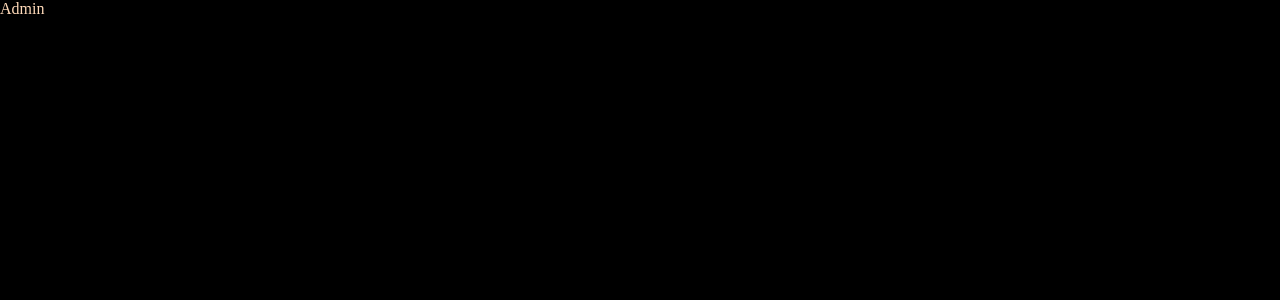
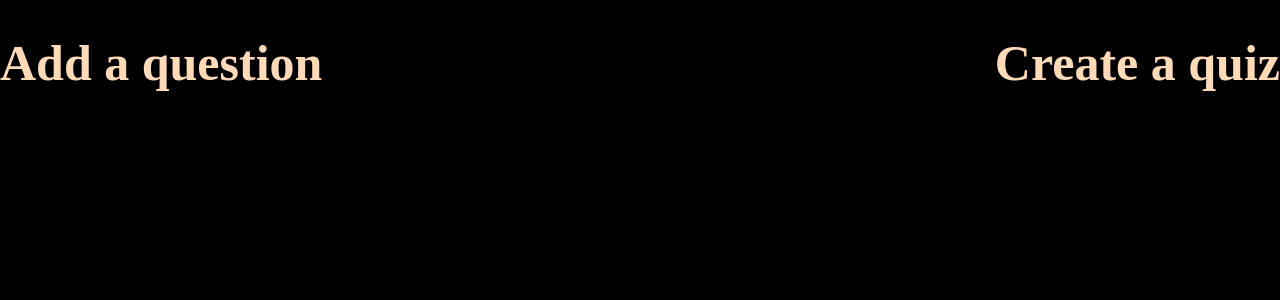
Before and after one commit to AFFAN-AHMAD/Digiaccel-Assignment, a React (Create React App) app in the folder client/: page /admin in a window 1280 px wide. Shown: the top 300 px of the page. Built offline with nearby package versions, Linux system fonts and the light colour scheme.

Commit message:
added: move to signup in login and move to login in sigup

```diff
--- a/client/src/App.js
+++ b/client/src/App.js
@@ -1,4 +1,3 @@
-import logo from "./logo.svg";
 import "./App.css";
 import Signup from "./pages/signup/Signup";
 import { Routes, Route } from "react-router-dom";
--- a/client/src/pages/admin/Admin.jsx
+++ b/client/src/pages/admin/Admin.jsx
@@ -1,7 +1,16 @@
 import React from "react";
-
+import styles from "./admin.module.css";
 const Admin = () => {
-  return <div>Admin</div>;
+  return (
+    <div className={styles.container}>
+      <div>
+        <h1>Add a question</h1>
+      </div>
+      <div>
+        <h1>Create a quiz</h1>
+      </div>
+    </div>
+  );
 };
 
 export default Admin;
--- /dev/null
+++ b/client/src/pages/admin/admin.module.css
@@ -0,0 +1,5 @@
+.container{
+    display: flex;
+    width: 100%;
+    justify-content: space-between;
+}
--- a/client/src/pages/login/Login.jsx
+++ b/client/src/pages/login/Login.jsx
@@ -54,7 +54,21 @@ const Login = () => {
           <input type="text" onChange={(e) => setPassword(e.target.value)} />
         </div>{" "}
         <div className={styles.inputContainers} style={{ border: "none" }}>
-          <input type="submit" style={{height:'40px',padding:"10px",fontSize:"20px",borderRadius:"10%"}} />
+          <input
+            type="submit"
+            style={{
+              height: "40px",
+              padding: "10px",
+              fontSize: "20px",
+              borderRadius: "10%",
+            }}
+          />
+          <p>
+            dont have an account?{" "}
+            <span onClick={() => navigate("/")} style={{ color: "blue" }}>
+             create one!!
+            </span>{" "}
+          </p>
         </div>
       </form>
     </div>
--- a/client/src/pages/signup/Signup.jsx
+++ b/client/src/pages/signup/Signup.jsx
@@ -1,11 +1,12 @@
 import axios from "axios";
 import React, { useState } from "react";
 import { useDispatch, useSelector } from "react-redux";
+import { useNavigate } from "react-router";
 import { userSignup } from "../../redux/user/action";
 import styles from "./signup.module.css";
 const Signup = () => {
   const dispatch = useDispatch();
-
+  const navigate = useNavigate();
   let [name, setName] = useState("");
   let [email, setEmail] = useState("");
   let [password, setPassword] = useState("");
@@ -63,6 +64,10 @@ const Signup = () => {
               borderRadius: "10%",
             }}
           />
+          <p>
+            already have an account?{" "}
+            <span onClick={() => navigate("/login")} style={{color:"blue"}}>move to login</span>{" "}
+          </p>
         </div>
       </form>
     </div>
```
Also changed, not shown: client/src/reportWebVitals.js (deleted, +0 -13 lines), client/src/setupTests.js (deleted, +0 -5 lines), client/src/logo.svg (deleted), 1 other file (tests, documents, lock files or other folders).
